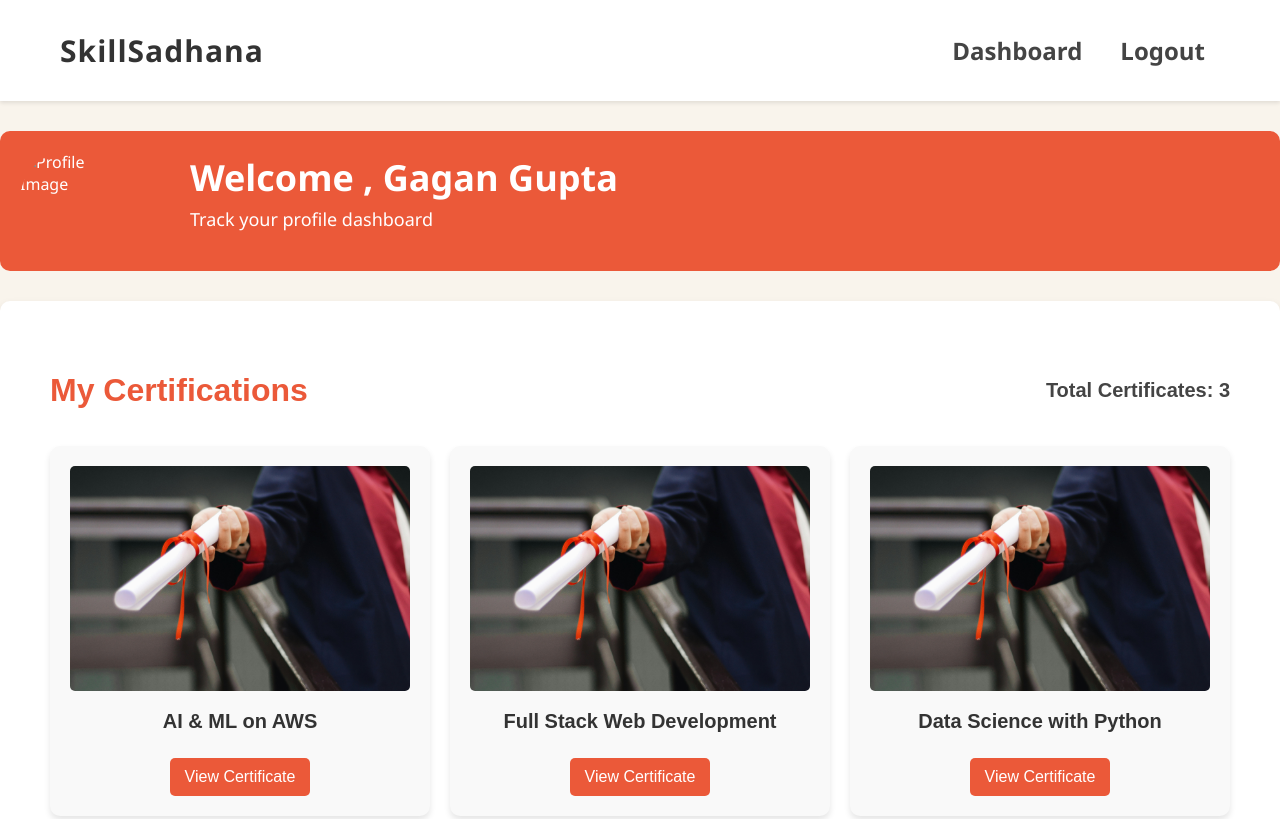
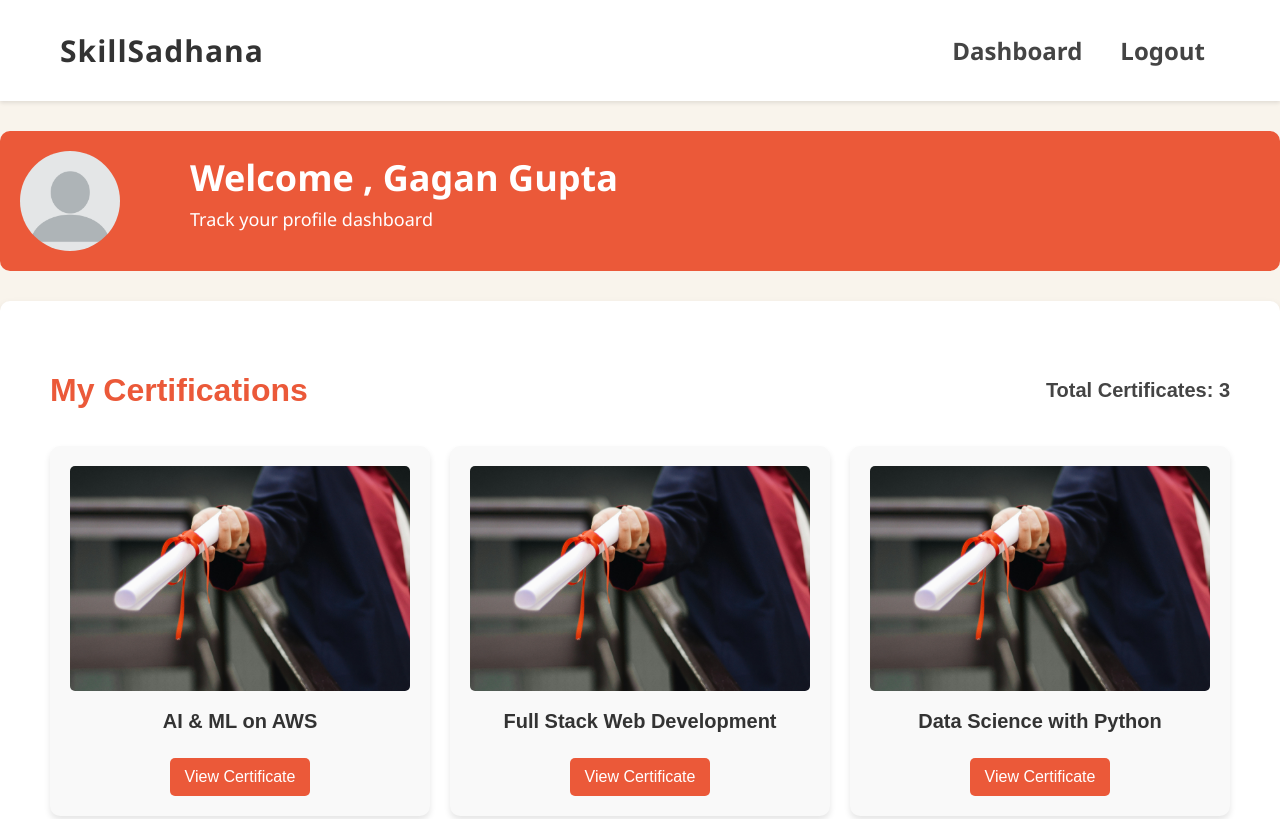
Before and after one commit to gagangupta2004/SkillSadhana, a plain HTML site: page CertificatePage/certificate.html in a window 1280 px wide. Shown: the top 819 px of the page. Drawn offline with Linux system fonts and the light colour scheme.

Commit message:
code change

```diff
--- a/CertificatePage/certificate.html
+++ b/CertificatePage/certificate.html
@@ -34,7 +34,7 @@
       });
     </script>
     <div class="dashboard-header">
-      <img src="#" alt="Profile Image" />
+      <img src="/InstructorDashboard/profile.webp" alt="Profile Image" />
       <div class="dashboard-header-content">
         <h1>Welcome , Gagan Gupta</h1>
         <p>Track your profile dashboard</p>
```
